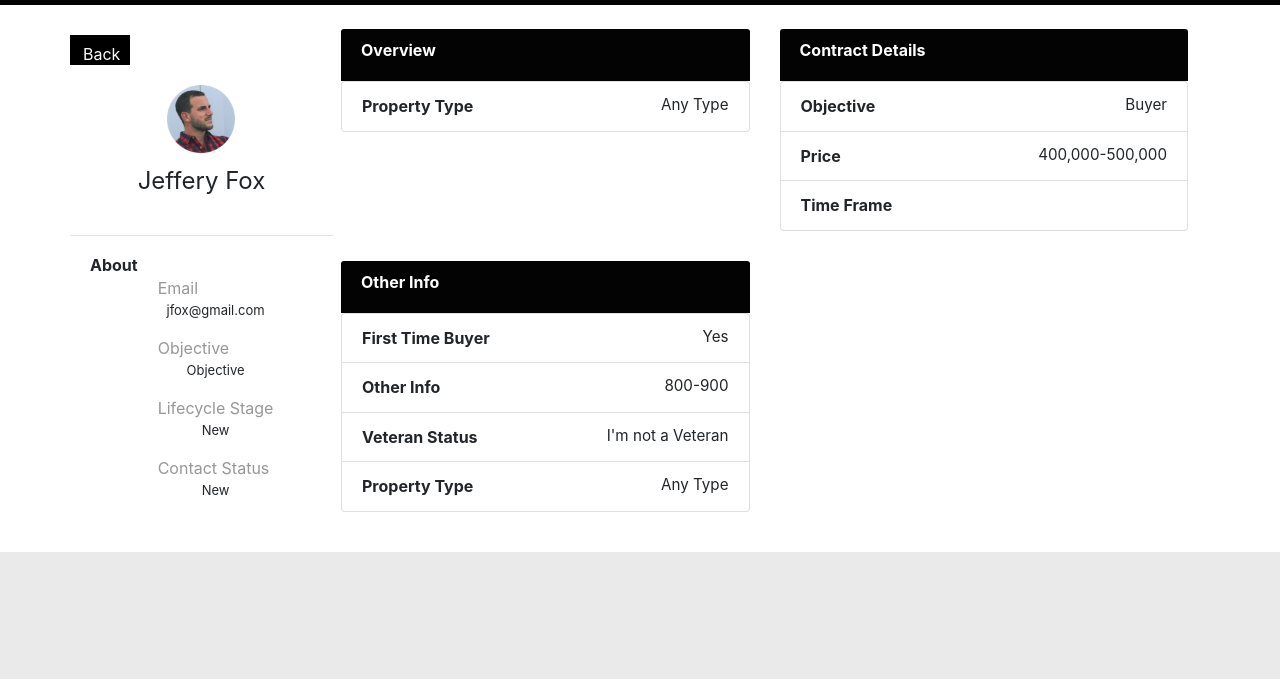
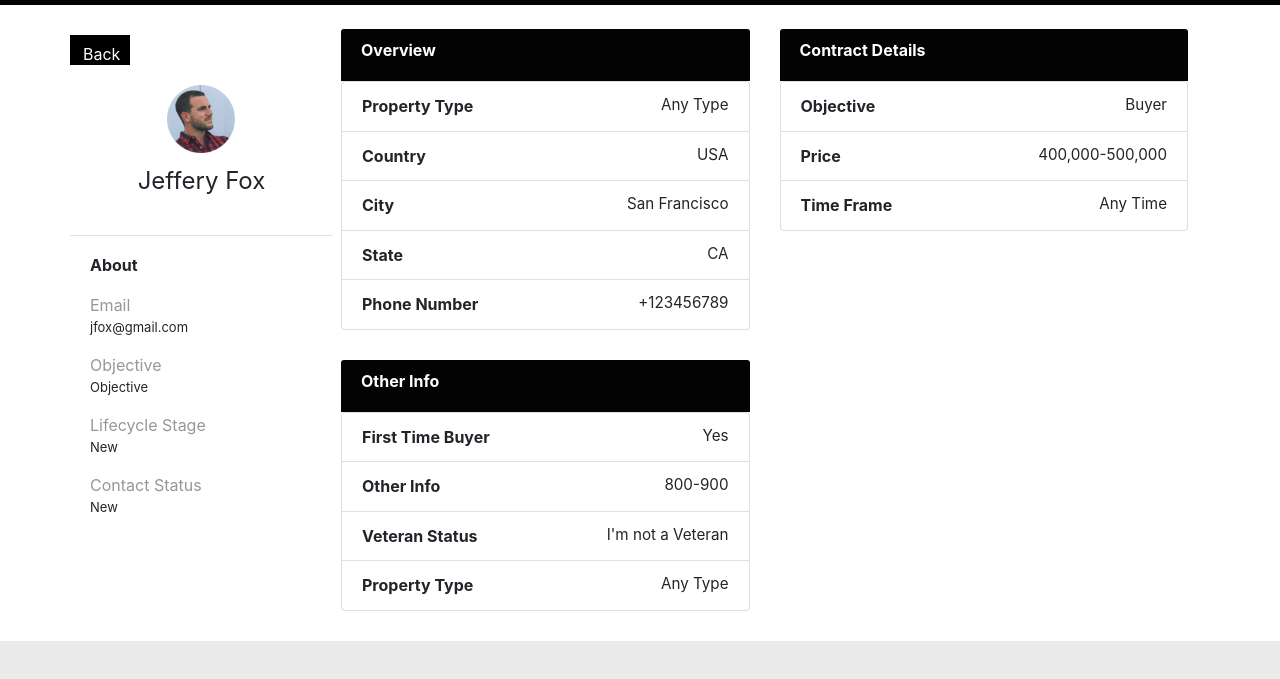
Before and after one commit to axanovrl/agent-corner, a React app: page /details in a window 1280 px wide. Shown: the part 63-742 px from the top of the page. Built offline with nearby package versions, Linux system fonts and the light colour scheme.

Commit message:
fix details page

```diff
--- a/src/assets/style/Style.css
+++ b/src/assets/style/Style.css
@@ -359,8 +359,8 @@ align-items: center;
 }
 
 .list-about-user{
-    margin-top: 20px;
-    padding-left: 20px;
+    margin-top: 10px;
+    padding:0;
 }
 
 li{
@@ -370,7 +370,9 @@ li{
 .text-secondary{
     color: #979797!important;
 }
-
+.text-left{
+    text-align: left;
+}
 .pl-2,.px-2{
     padding-left: 2rem;
 }
--- a/src/pages/Details/components/ContactInfo.js
+++ b/src/pages/Details/components/ContactInfo.js
@@ -21,13 +21,13 @@ const ContactInfo = () =>{
                 <div className="ag-p-20">
                     <div className="d-flex">
                         <h6 className="ac-text-16 font-weight-bold">About</h6>
+                    </div>
                         <ul className="list-about-user">
-                            <FieldLabel label="Email" className="text-secondary" p="jfox@gmail.com"/>
-                            <FieldLabel label="Objective" className="text-secondary" p="Objective"/>
-                            <FieldLabel label="Lifecycle Stage" className="text-secondary" p="New"/>
-                            <FieldLabel label="Contact Status" className="text-secondary" p="New"/>
+                                <FieldLabel label="Email" p="jfox@gmail.com"/>
+                                <FieldLabel label="Objective" p="Objective"/>
+                                <FieldLabel label="Lifecycle Stage" p="New"/>
+                                <FieldLabel label="Contact Status"p="New"/>
                         </ul>
-                    </div>
                     </div>
                 </div>
     )
--- a/src/pages/Details/components/Details.js
+++ b/src/pages/Details/components/Details.js
@@ -5,7 +5,7 @@ import ListBlock from './ListBlock';
 import ContactInfo from './ContactInfo';
 import {List, List1, List2} from '../const';
 
-const FieldDetails = () =>{
+const Details = () =>{
     return(
         <React.Fragment>
             <NavBar/>
@@ -32,4 +32,4 @@ const FieldDetails = () =>{
     )
 }
 
-export default FieldDetails;
+export default Details;
--- a/src/pages/Details/components/Label.js
+++ b/src/pages/Details/components/Label.js
@@ -3,8 +3,8 @@ import React from 'react';
 const FieldLabel = ({label,p, className}) => {
    return(
         <li>
-            <label className={className}>{label}</label>
-            <p>{p}</p>
+            <label className={`text-secondary ${className}`}>{label}</label>
+            <p className={`text-left ${className}`}>{p}</p>
         </li>
    )
 }
--- a/src/pages/Details/const.js
+++ b/src/pages/Details/const.js
@@ -2,7 +2,29 @@ export const List = [
     {
         label: "Property Type",
         span: "Any Type",
+    },
+
+    {
+        label: "Country",
+        span: "USA"
+    },
+
+    {
+        label: "City",
+        span: "San Francisco"
+    },
+
+    {
+        label: "State",
+        span: "CA"
+    },
+
+    {
+        label: "Phone Number",
+        span: "+123456789"
     }
+
+
 
 ]
 
@@ -19,7 +41,7 @@ export const List1 = [
 
 {
     label: "Time Frame",
-    span: ""
+    span: "Any Time"
 },
 
 ]
--- a/src/pages/Details/index.js
+++ b/src/pages/Details/index.js
@@ -1,12 +1,12 @@
 import React from 'react';
 
-import FieldDetails from './components/Details';
+import Details from './components/Details';
 
 
 const index = () =>{
 
     return(
-        <FieldDetails/>
+        <Details/>
     )
 }
 
```
